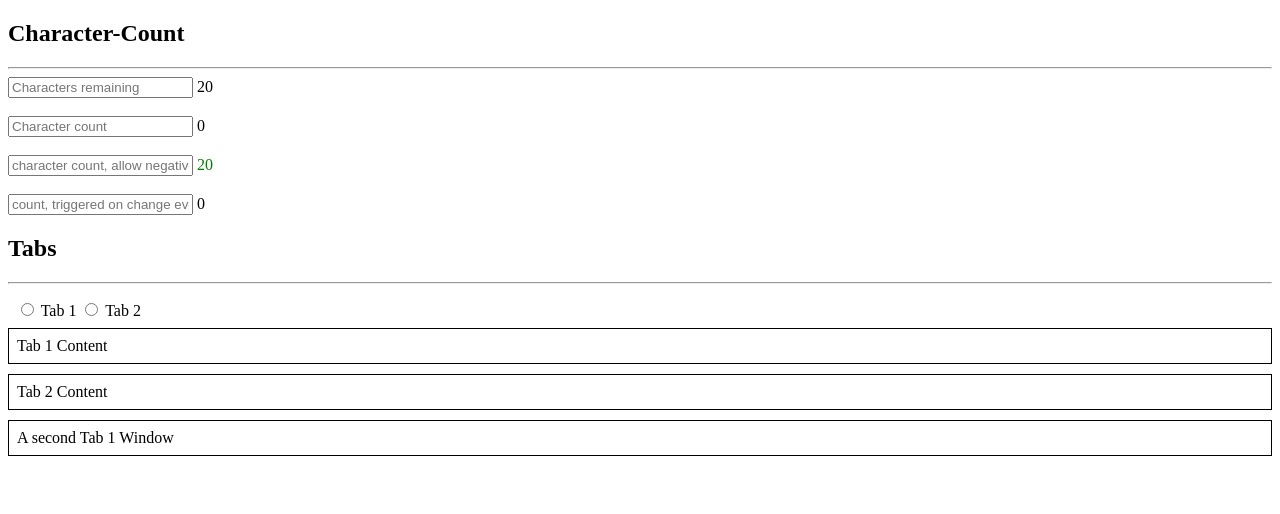
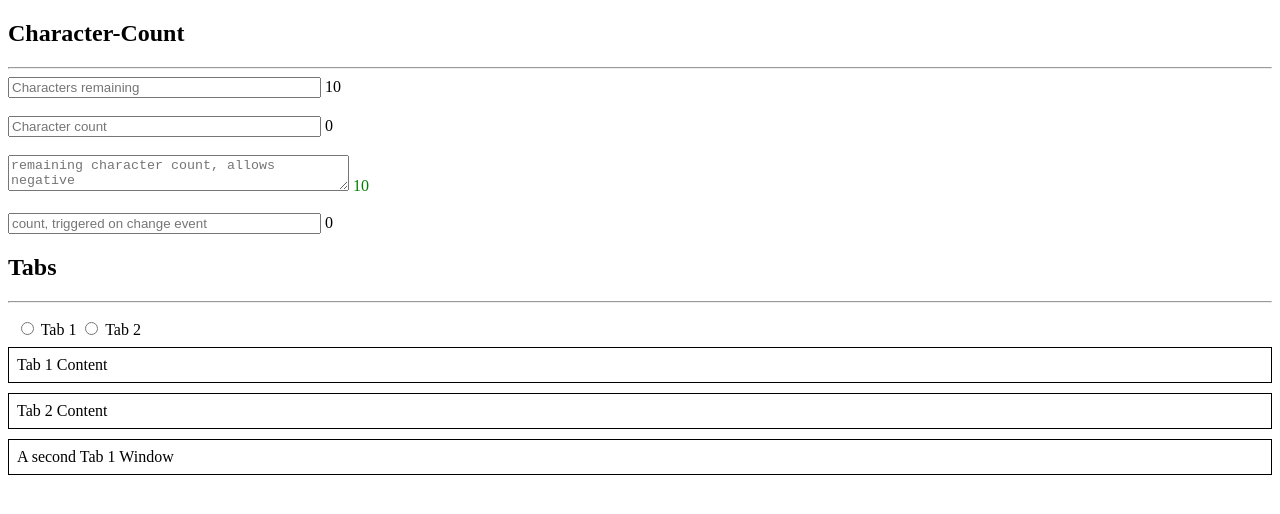
Before and after one commit to tobz-nz/web-components, a plain HTML site: page index.html in a window 1280 px wide. Drawn offline with Linux system fonts and the light colour scheme.

Commit message:
update examples and readme

```diff
--- a/index.html
+++ b/index.html
@@ -47,25 +47,25 @@
         <h2>Character-Count</h2>
         <hr>
 
-        <input id="max-length-text" type="text" placeholder="Characters remaining" maxlength="20">
+        <input id="max-length-text" type="text" size="36" placeholder="Characters remaining" maxlength="10">
         <character-count for="max-length-text"></character-count>
 
         <br>
         <br>
 
-        <input id="no-maxlength-text" type="text" placeholder="Character count">
+        <input id="no-maxlength-text" type="text" size="36" placeholder="Character count">
         <character-count for="no-maxlength-text"></character-count>
 
         <br>
         <br>
 
-        <input id="maxlength-negative-text" type="text" placeholder="character count, allow negative">
-        <character-count for="maxlength-negative-text" maxlength="20"></character-count>
+        <textarea id="maxlength-negative-text" cols="40" placeholder="remaining character count, allows negative"></textarea>
+        <character-count for="maxlength-negative-text" maxlength="10"></character-count>
 
         <br>
         <br>
 
-        <input id="change-text" type="text" placeholder="count, triggered on change event">
+        <input id="change-text" type="text" size="36" placeholder="count, triggered on change event">
         <character-count for="change-text" on="change"></character-count>
     </section>
 
```
Also changed, not shown: README.md.
